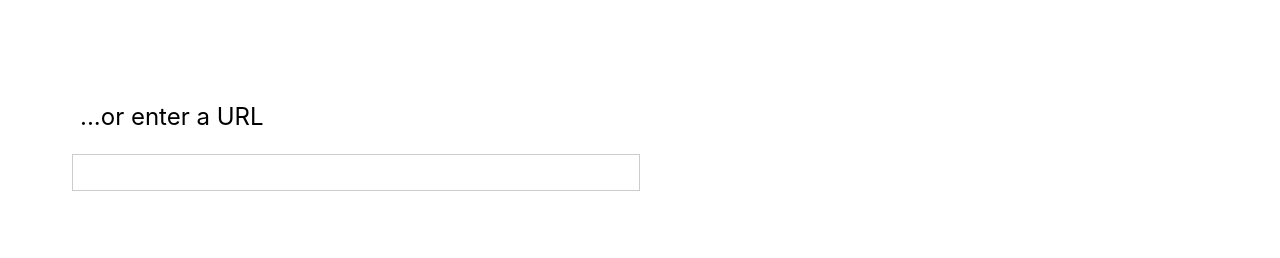
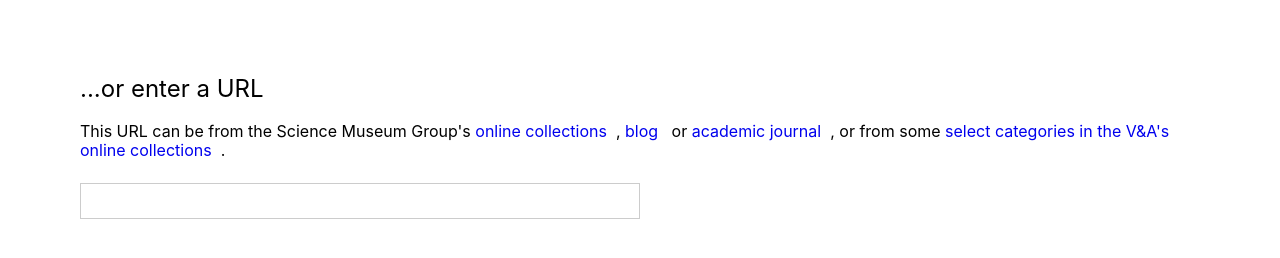
Before and after one commit to TheScienceMuseum/heritage-connector-apis, a FastAPI app: page /view_connections in a window 1280 px wide. Shown: the part 361-619 px from the top of the page. Run offline with FastAPI, Linux system fonts and the light colour scheme; data that the repository does not hold is empty; parts of the project's set-up code (start-up, migrations or seed data) failed here and were passed over.

Commit message:
update homepage

```diff
--- a/templates/connections_index.html
+++ b/templates/connections_index.html
@@ -62,14 +62,12 @@
                 </div>
             {% endfor %}
             </div>
-            <h2 class="f3 fw4 pa3 pt5 mv0">...or enter a URL</h2>
-            <!-- <p>This can be from the </p> -->
-            <div class="cf pa2">
-                <form class="black-80" method="GET">
-                <input id="name" name="entity" class="input-reset ba b--black-20 pa2 mb2 db w-50" type="text">
-                </form>
+            <div class="pa3 mv0"><h2 class="f3 fw4">...or enter a URL</h2>
+            <p>This URL can be from the Science Museum Group's <a href="https://collection.sciencemuseumgroup.org.uk/" target='_blank'>online collections</a>, <a href="https://blog.sciencemuseum.org.uk/" target='_blank'>blog</a> or <a href="http://journal.sciencemuseum.ac.uk/" target='_blank'>academic journal</a>, or from some <a href="https://github.com/TheScienceMuseum/heritage-connector-demos/blob/main/V%26A_collection.md" target='_blank'>select categories in the V&A's online collections</a>.</p>
+            <form class="black-80 pt2" method="GET">
+            <input id="name" name="entity" class="input-reset ba b--black-20 pa2 mb2 db w-50" type="text">
+            </form>
             </div>
-
         </div>
 </body>
 </html>
```
